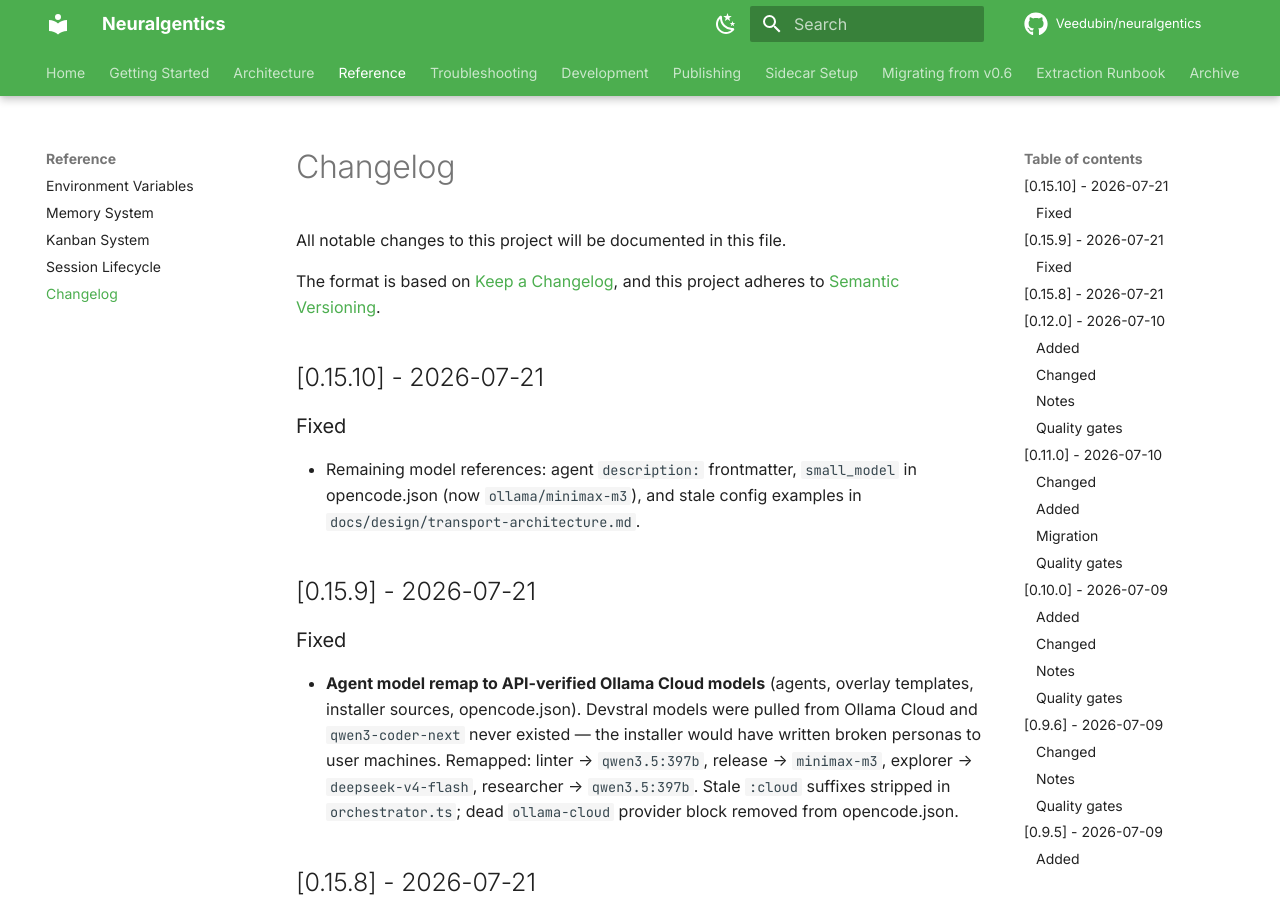
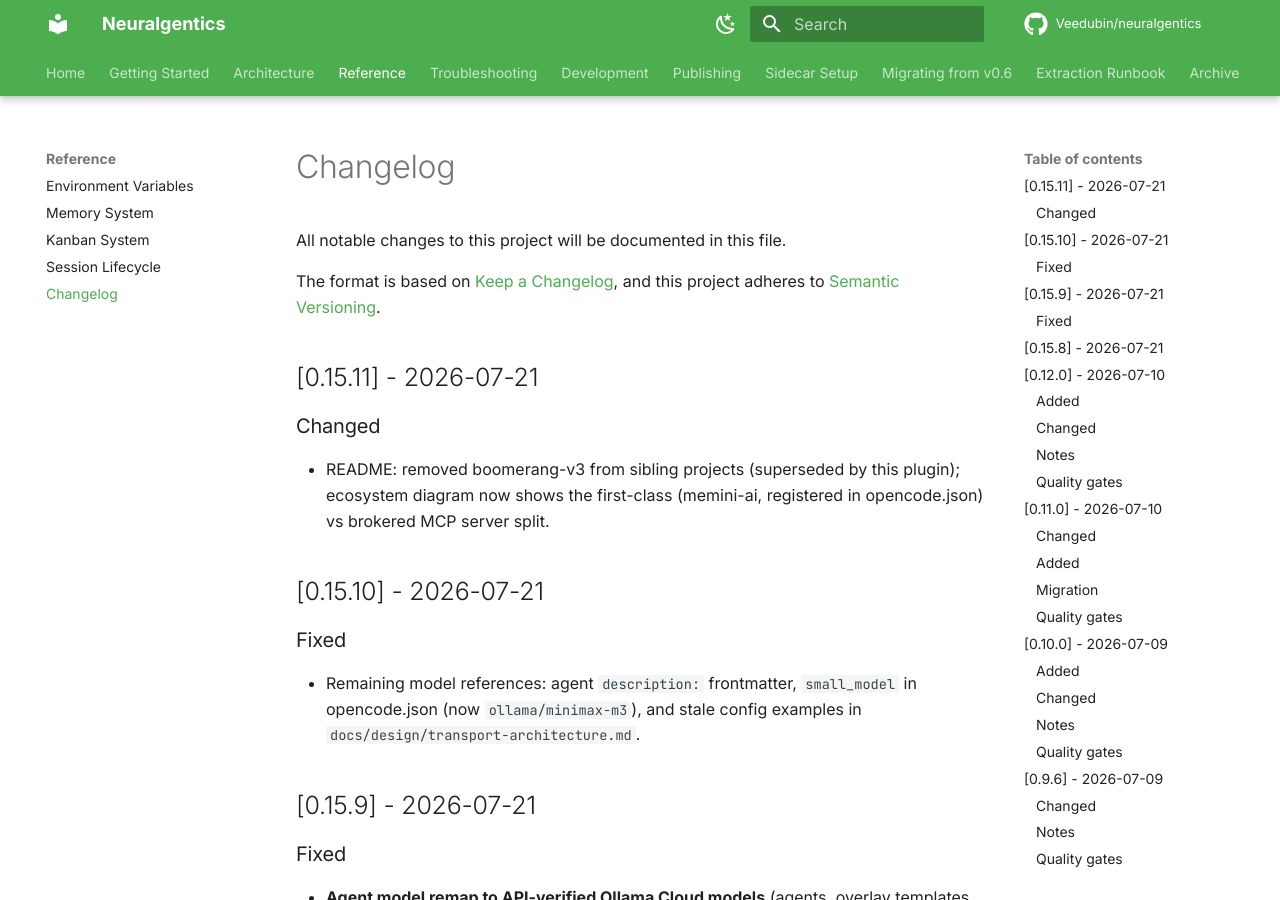
Before and after one commit to Veedubin/neuralgentics, an MkDocs documentation site: the page built from docs/changelog.md, in a window 1280 px wide and 900 px high. Built offline with MkDocs 1.6.1 and Material for MkDocs 9.7.7, drawn with Linux system fonts in a browser that asks for light colours; comment, search, counter and statistics services are not loaded.

Commit message:
chore(release): bump to 0.15.11

```diff
--- a/docs/changelog.md
+++ b/docs/changelog.md
@@ -4,6 +4,12 @@ All notable changes to this project will be documented in this file.
 
 The format is based on [Keep a Changelog](https://keepachangelog.com/en/1.0.0/),
 and this project adheres to [Semantic Versioning](https://semver.org/spec/v2.0.0.html).
+
+## [0.15.11] - 2026-07-21
+
+### Changed
+
+- README: removed boomerang-v3 from sibling projects (superseded by this plugin); ecosystem diagram now shows the first-class (memini-ai, registered in opencode.json) vs brokered MCP server split.
 
 ## [0.15.10] - 2026-07-21
 
```
Also changed, not shown: 1 other file.
